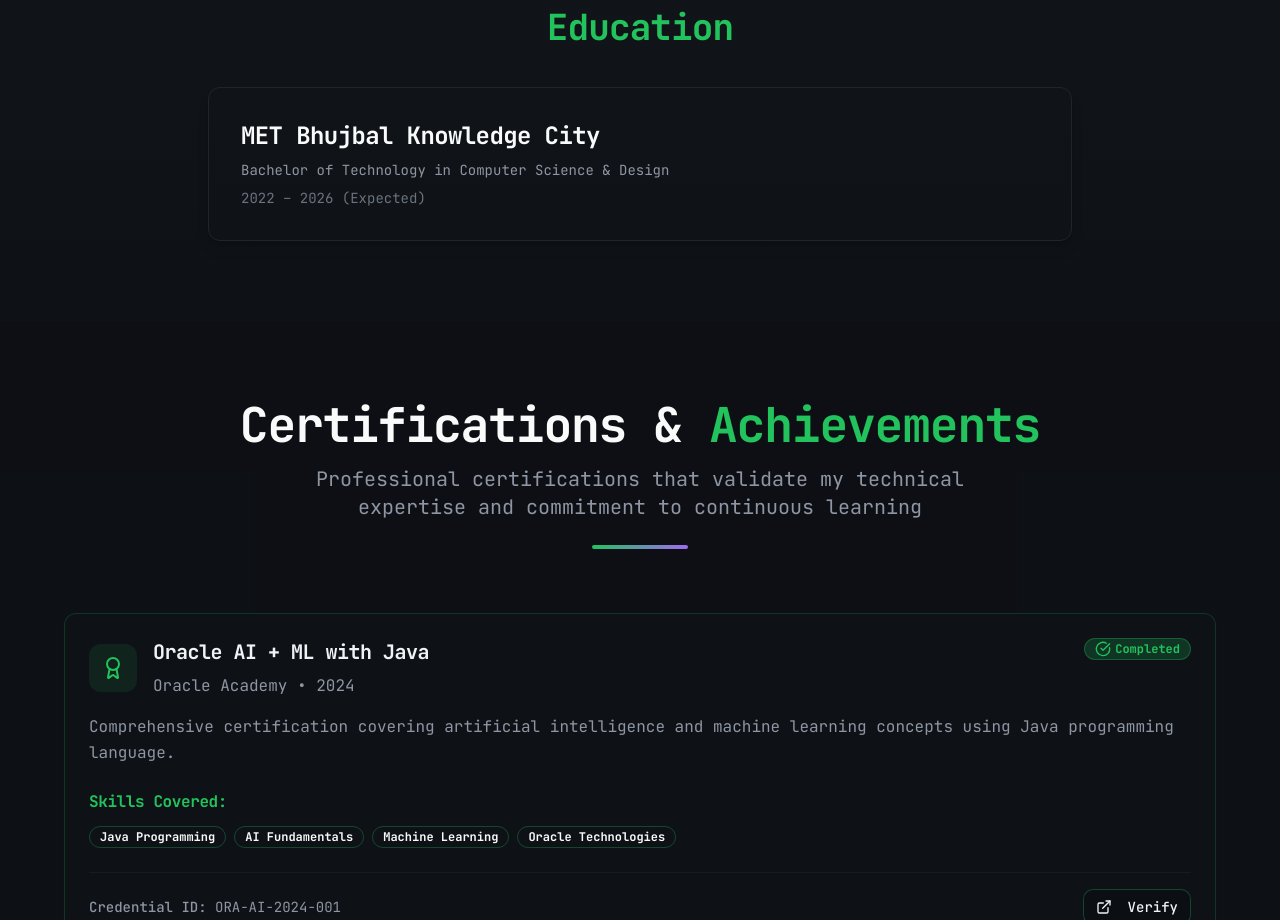
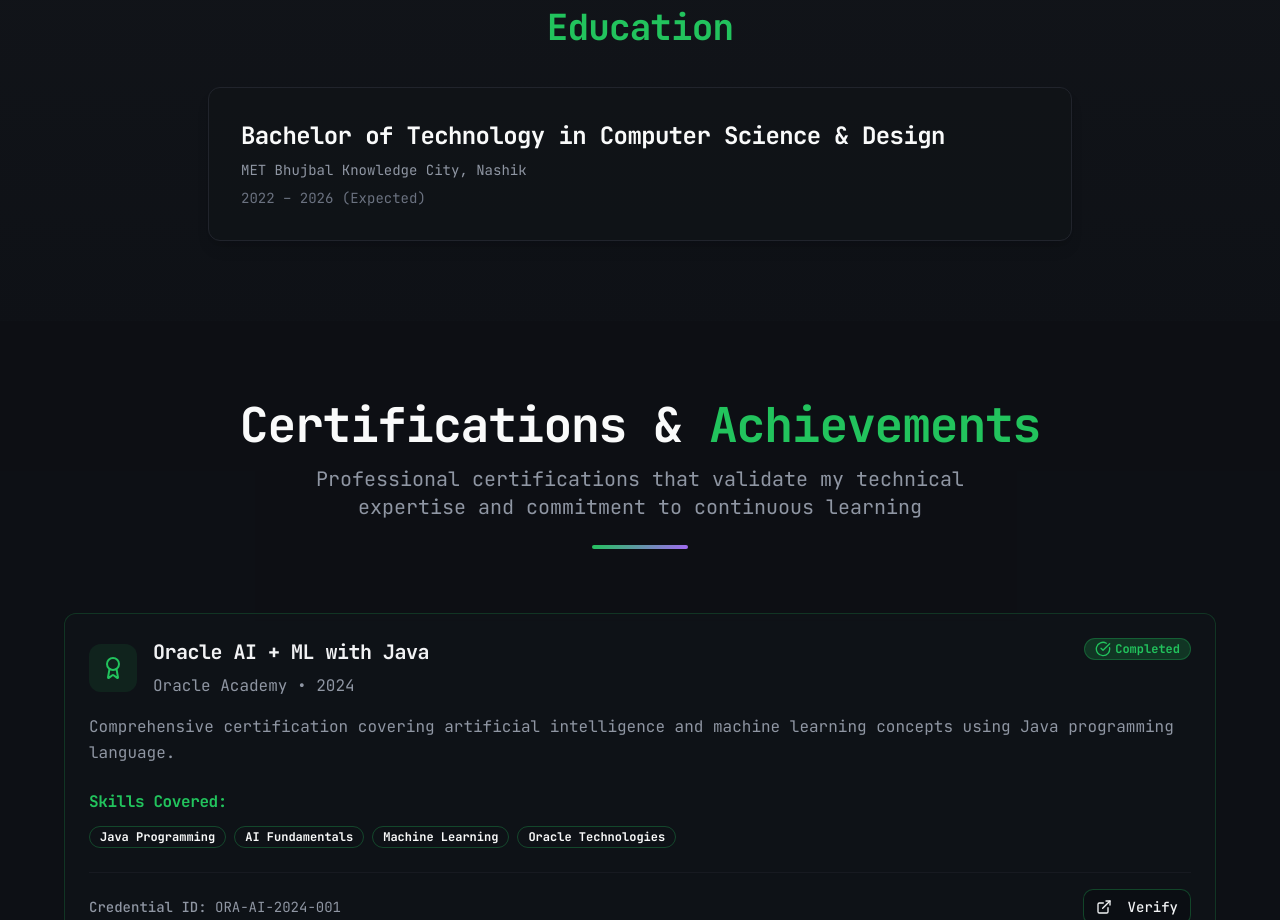
Before and after one commit to Zammmm09/zaeem-portfolio, a React (Vite) app: page / in a window 1280 px wide. Shown: the part 3340-4260 px from the top of the page. Built offline with nearby package versions, Linux system fonts and the light colour scheme.

Commit message:
Added Education Section

```diff
--- a/src/components/EducationSection.tsx
+++ b/src/components/EducationSection.tsx
@@ -7,9 +7,9 @@ const EducationSection = () => {
         <h2 className="text-4xl font-bold text-center mb-10 text-primary">Education</h2>
         <div className="rounded-xl border border-border bg-card/90 shadow-lg p-6 md:p-8 transition-all duration-300 hover:shadow-xl">
           <div className="space-y-2">
-            <h3 className="text-2xl font-semibold text-foreground">MET Bhujbal Knowledge City</h3>
+            <h3 className="text-2xl font-semibold text-foreground">Bachelor of Technology in Computer Science & Design</h3>
             <p className="text-sm text-muted-foreground">
-              Bachelor of Technology in Computer Science & Design
+              MET Bhujbal Knowledge City, Nashik
             </p>
             <p className="text-sm text-gray-500">2022 – 2026 (Expected)</p>
           </div>
```
